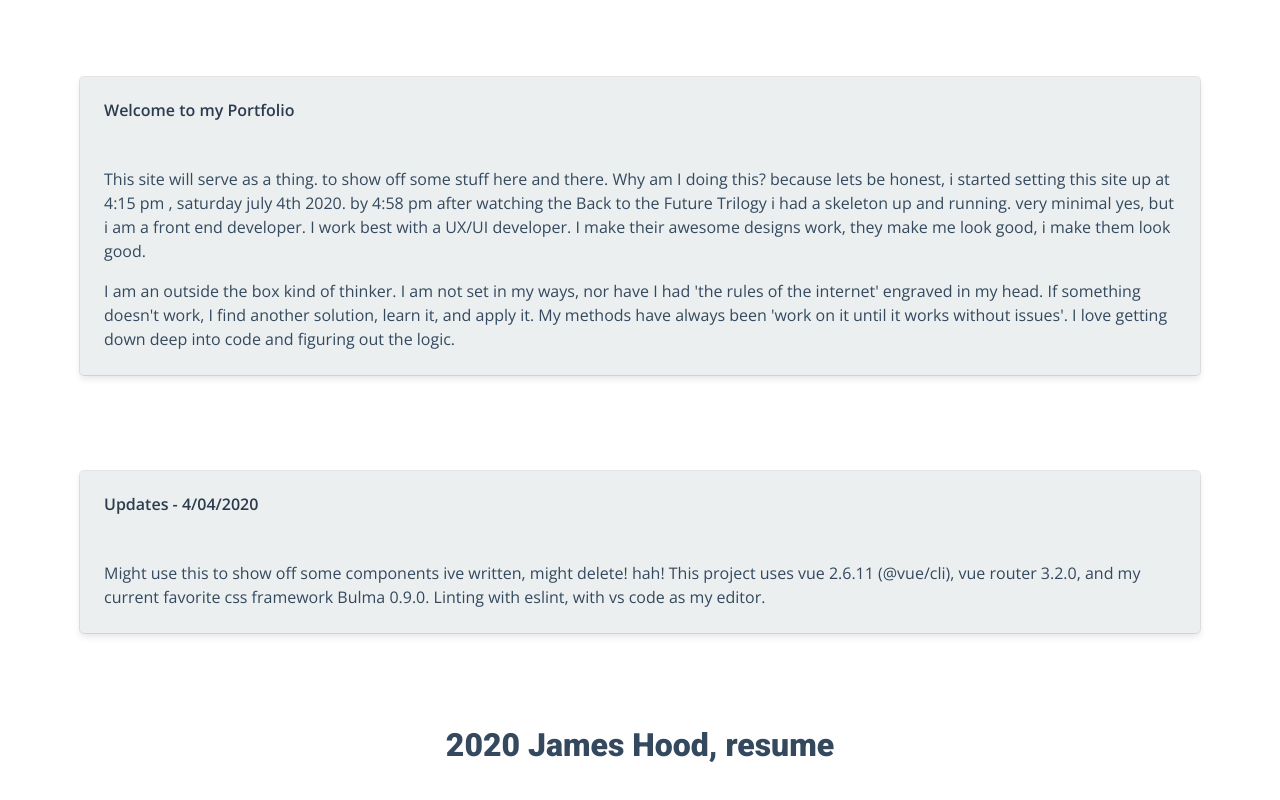
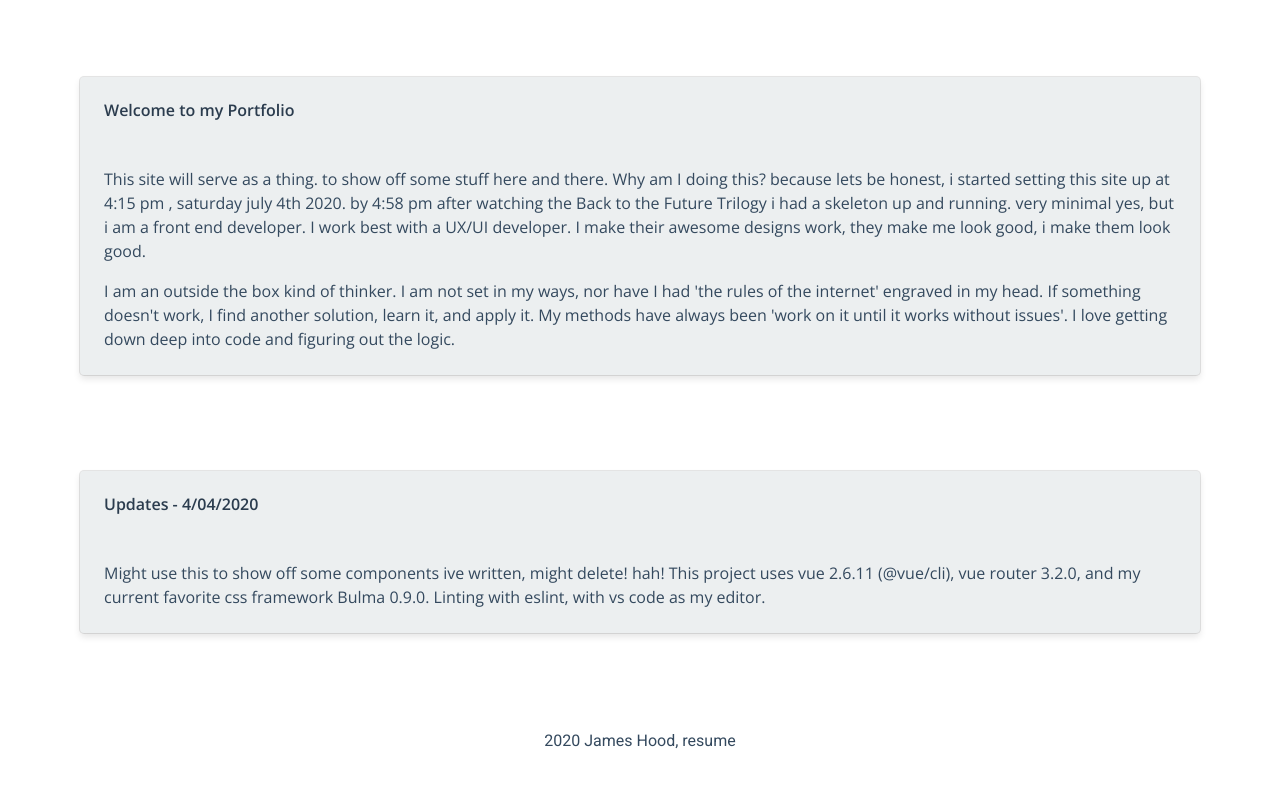
Before and after one commit to jameshood118/projects, a Vue app: page / in a window 1280 px wide. Shown: the part 300-1100 px from the top of the page. Built offline with nearby package versions, Linux system fonts and the light colour scheme.

Commit message:
updates to brand

```diff
--- a/src/components/navigation.vue
+++ b/src/components/navigation.vue
@@ -7,7 +7,7 @@
   >
     <div class="navbar-brand">
       <router-link class="navbar-item" :to="{ name: 'Home' }" exact>
-        <p class="is-family-roboto">Hood Studios</p>
+        <p class="is-family-roboto brand">Hood Studios</p>
       </router-link>
 
       <a
--- a/src/styles/main.scss
+++ b/src/styles/main.scss
@@ -22,10 +22,12 @@
   }
 
   .is-family-roboto {
-    line-height: 2rem;
-    font-size: 2rem;
-    font-weight: 900;
-    font-family: $roboto
+    font-family: $roboto;
+    &.brand {
+      line-height: 2rem;
+      font-size: 2rem;
+      font-weight: 900;
+    }
   }
 
   a, a:hover {
```
